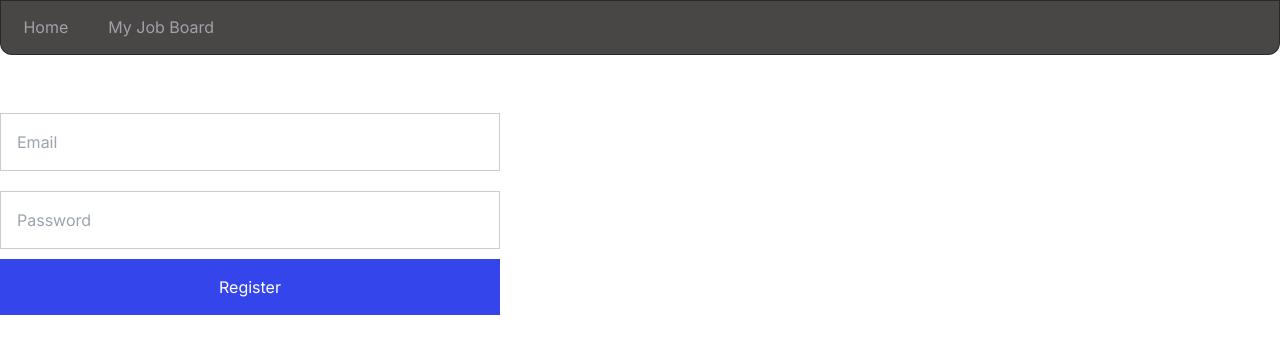
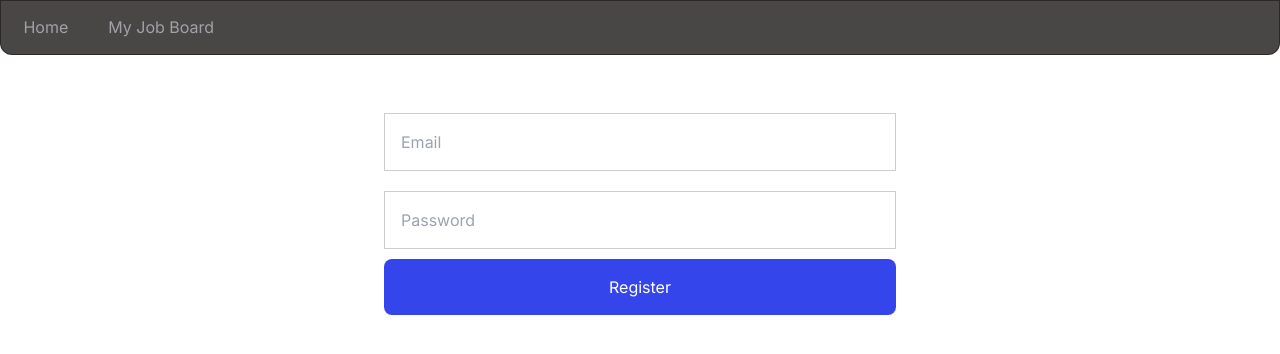
Before and after one commit to mgregerson/find-my-job, a Next.js app: page /register in a window 1280 px wide. Shown: the top 354 px of the page. Built offline with nearby package versions, Linux system fonts and the light colour scheme; no server answers.

Commit message:
Updated register form with correct data for adding new application

```diff
--- a/src/app/register/form.tsx
+++ b/src/app/register/form.tsx
@@ -29,7 +29,7 @@ export const RegisterForm = () => {
         return;
       }
 
-      signIn(undefined, { callbackUrl: "/jobs" });
+      signIn(undefined, { callbackUrl: "/job-board" });
     } catch (error: any) {
       setLoading(false);
       console.error(error);
@@ -43,13 +43,20 @@ export const RegisterForm = () => {
   };
 
   return (
+    <div
+      style={{
+        display: "flex",
+        justifyContent: "center",
+        alignItems: "center",
+      }}
+    >
       <form
         onSubmit={onSubmit}
         style={{
           display: "flex",
           flexDirection: "column",
-        width: 500,
           rowGap: 10,
+          width: "40%",
         }}
       >
         <label htmlFor="email"></label>
@@ -78,11 +85,13 @@ export const RegisterForm = () => {
             color: "#fff",
             padding: "1rem",
             cursor: "pointer",
+            borderRadius: "0.5rem",
           }}
           disabled={loading}
         >
           {loading ? "loading..." : "Register"}
         </button>
       </form>
+    </div>
   );
 };
```
Lines whose indentation alone changed are shown as unchanged.
